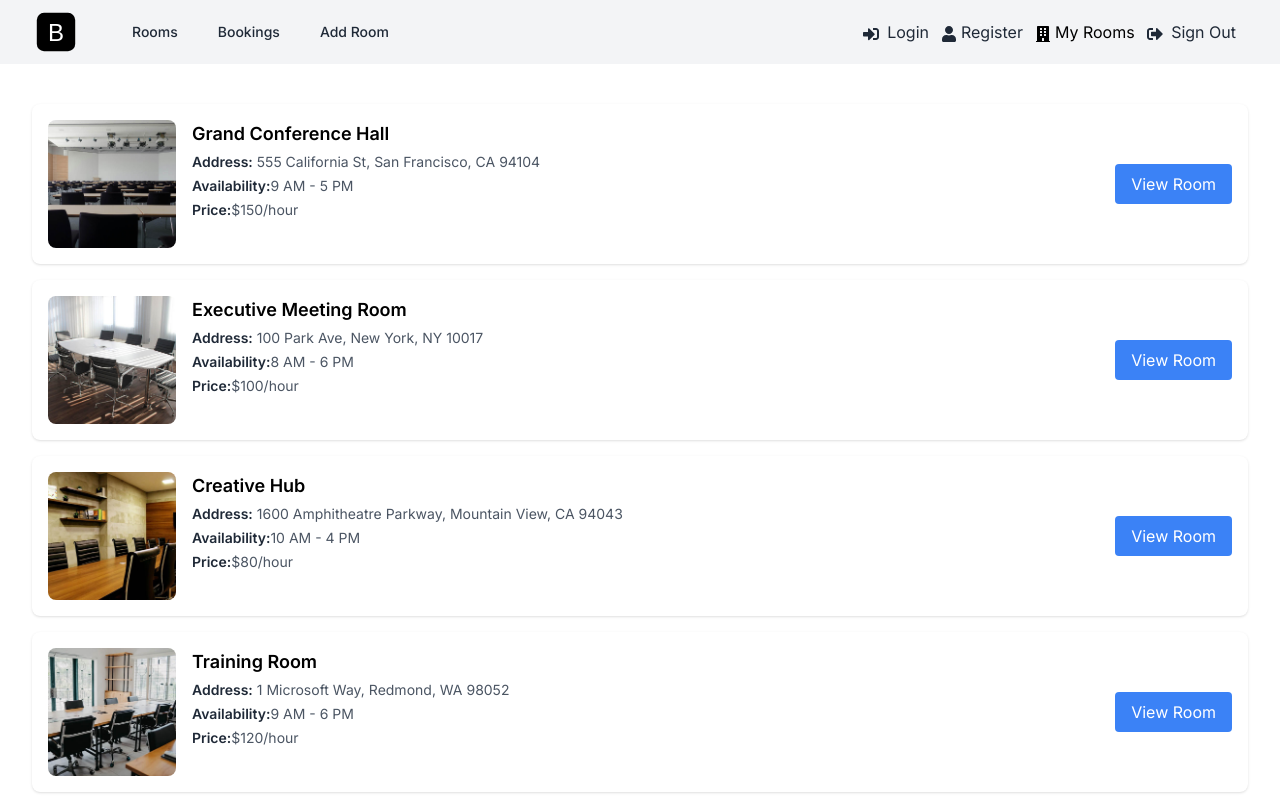
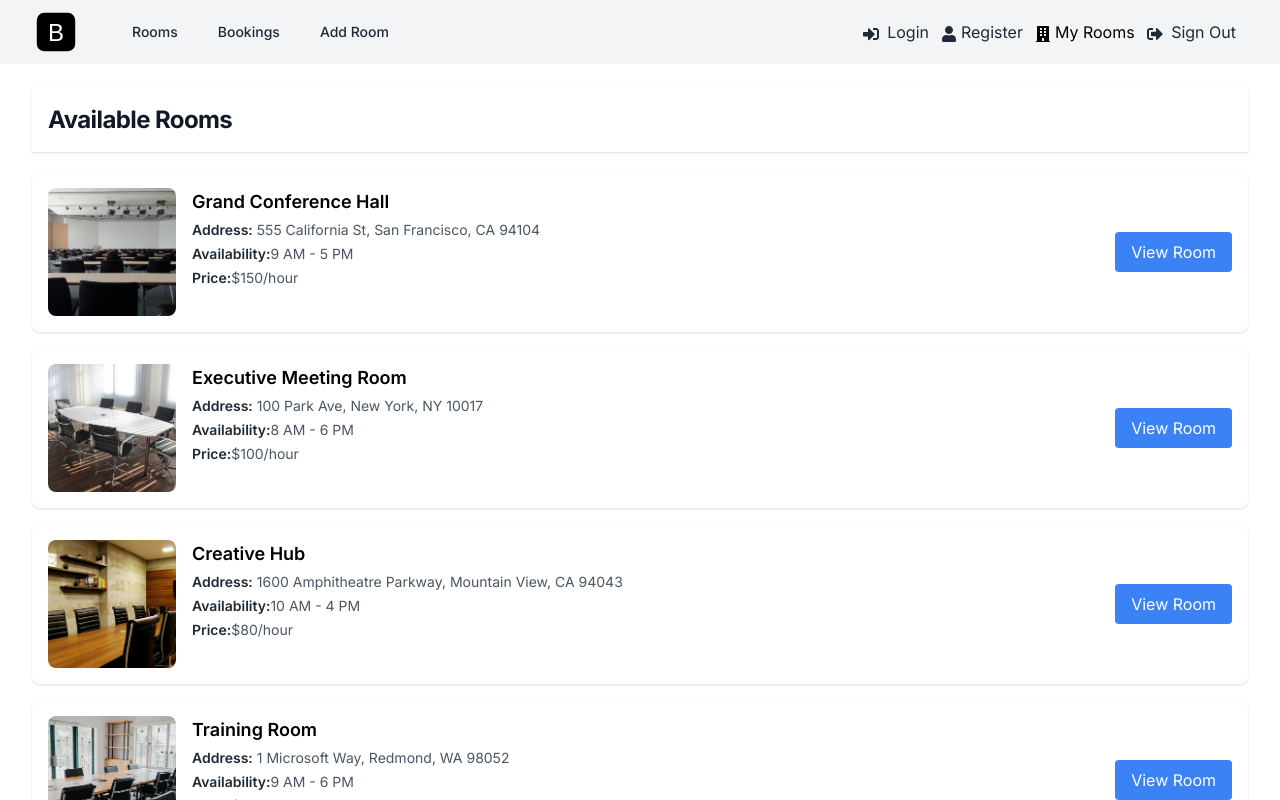
Before and after one commit to oguzthmc/bookit, a Next.js app: page / in a window 1280 px wide. Shown: the top 800 px of the page. Built offline with nearby package versions, Linux system fonts and the light colour scheme.

Commit message:
heading component

```diff
--- a/app/page.jsx
+++ b/app/page.jsx
@@ -1,11 +1,16 @@
+import Heading from "@/components/Heading";
 import RoomCard from "@/components/RoomCard";
 import rooms from "@/data/rooms.json";
 
 export default function Home() {
   return (
     <>
+      <Heading title="Available Rooms" />
       {rooms.length > 0 ? (
-        rooms.map((room) => <RoomCard room={room} />)
+        rooms.map((room) => {
+          console.log("Room data:", room);
+          return <RoomCard room={room} />;
+        })
       ) : (
         <p>No rooms available at the moment</p>
       )}
--- /dev/null
+++ b/components/Heading.jsx
@@ -0,0 +1,11 @@
+const Heading = ({ title }) => {
+  return (
+    <section className="bg-white mb-5 shadow px-4 py-4">
+      <h1 className="text-2xl font-bold tracking-tight text-gray-900">
+        {title}
+      </h1>
+    </section>
+  );
+};
+
+export default Heading;
```
